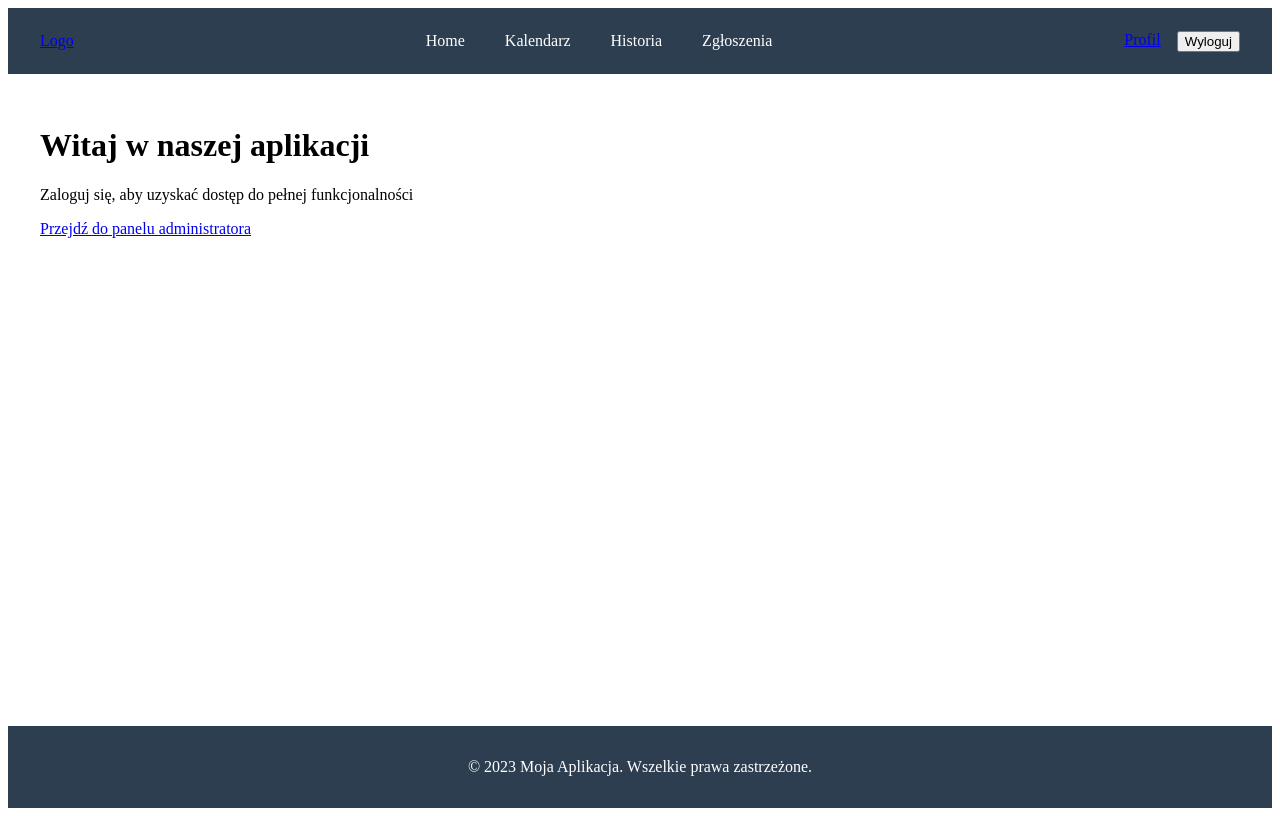
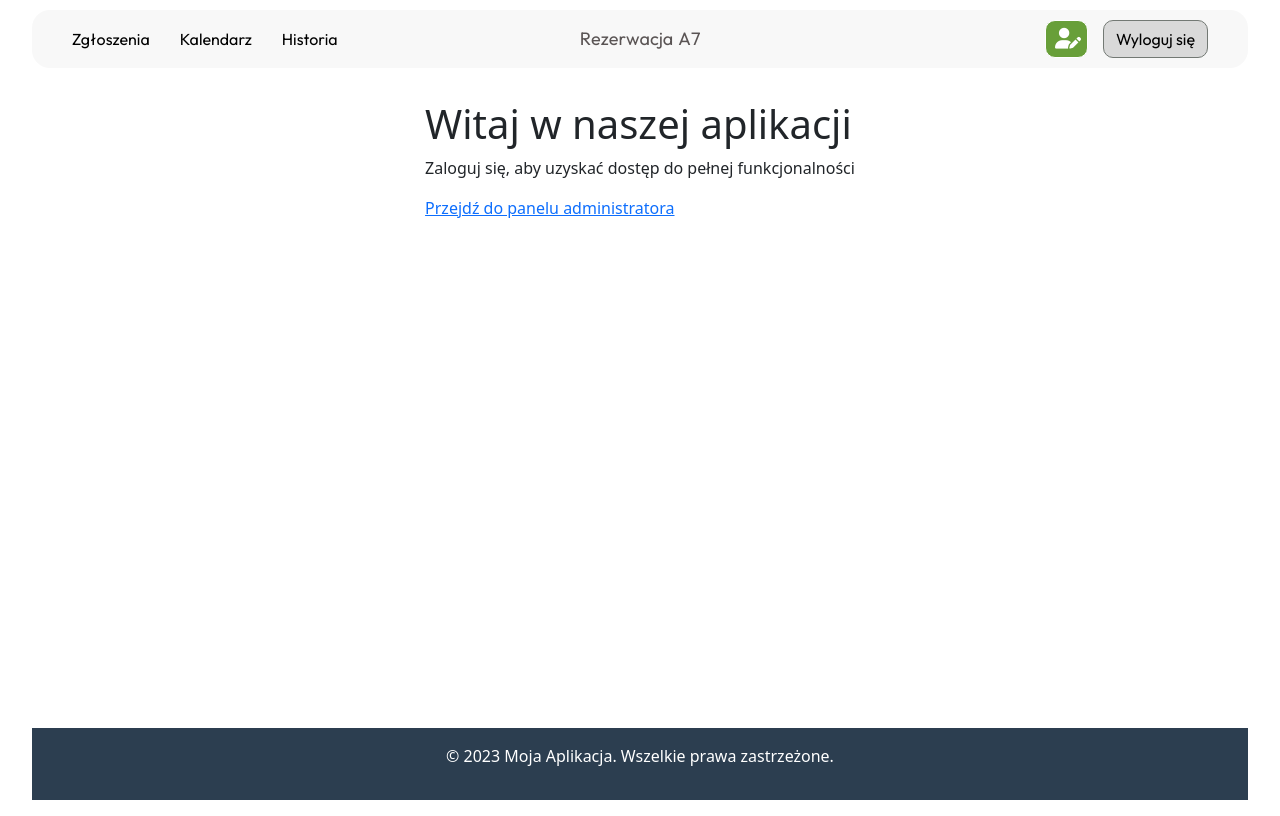
Before and after one commit to Velfoy/Projekt_kompetencyjny, a React (Vite) app in the folder frontend/: page / in a window 1280 px wide. Built offline with nearby package versions, Linux system fonts and the light colour scheme.

Commit message:
Footer responsive done v.1

```diff
--- a/frontend/package.json
+++ b/frontend/package.json
@@ -10,9 +10,11 @@
     "preview": "vite preview"
   },
   "dependencies": {
+    "@fontsource/outfit": "^5.2.5",
     "@reduxjs/toolkit": "^2.8.2",
     "axios": "^1.9.0",
     "bootstrap": "^5.3.6",
+    "bootstrap-icons": "^1.13.1",
     "react": "^19.1.0",
     "react-bootstrap": "^2.10.10",
     "react-dom": "^19.1.0",
--- a/frontend/src/App.tsx
+++ b/frontend/src/App.tsx
@@ -5,6 +5,8 @@ import AppRouter from './routes/AppRouter';
 function App() {
   return (
     <Provider store={store}>
+      <link href="https://fonts.googleapis.com/css2?family=Outfit&display=swap" rel="stylesheet" />
+      <link rel="stylesheet" href="https://cdnjs.cloudflare.com/ajax/libs/font-awesome/6.4.0/css/all.min.css" integrity="sha512-..." />
       <AppRouter />
     </Provider>
   );
--- a/frontend/src/components/layout/Navbar.tsx
+++ b/frontend/src/components/layout/Navbar.tsx
@@ -1,43 +1,139 @@
-import { Link } from 'react-router-dom';
+import { useState } from 'react';
+import { Link, useLocation } from 'react-router-dom';
 import { useAuth } from '@hooks/useAuth';
-import styles from '@styles/layout.module.css';
+import '@styles/components/navbar.css';
 
 const Navbar = () => {
   const { isAuth, role, logout } = useAuth();
+  const [menuOpen, setMenuOpen] = useState(false);
+  const location = useLocation();
+
+  const isActive = (path:string) => {
+    return location.pathname === path;
+  };
 
   return (
-    <nav className={styles.navbar}>
-      <div className={styles.logo}>
-        <Link to="/">Logo</Link>
-      </div>
-
-      <div className={styles.navLinks}>
-        <Link to="/" className={styles.navLink}>Home</Link>
-
+    <nav className="custom-navbar">
+      <div className="left">
+        {isAuth && role === 'admin' && (
+          <Link
+            to="/zgloszenia"
+            className={isActive('/zgloszenia') ? 'active_navbar_link' : ''}
+          >
+            Zgłoszenia
+          </Link>
+        )}
         {isAuth && (
           <>
-            <Link to="/kalendarz" className={styles.navLink}>Kalendarz</Link>
-            <Link to="/historia" className={styles.navLink}>Historia</Link>
-
-            {role === 'admin' && (
-                <>
-            <Link to="/zgloszenia" className={styles.navLink}>Zgłoszenia</Link>
-              </>
-            )}
+            <Link
+              to="/kalendarz"
+              className={isActive('/kalendarz') ? 'active_navbar_link' : ''}
+            >
+              Kalendarz
+            </Link>
+            <Link
+              to="/historia"
+              className={isActive('/historia') ? 'active_navbar_link' : ''}
+            >
+              Historia
+            </Link>
           </>
         )}
       </div>
 
-      <div className={styles.authSection}>
+      <div className="center">
+        <Link
+          to="/"
+          className={`brand ${isActive('/') ? 'active_navbar_link' : ''}`}
+        >
+          {'Rezerwacja'.split('').map((char, index) => (
+            <span key={index}>{char}</span>
+          ))}
+          <span className="special-container">
+            {'A7'.split('').map((char, index) => (
+              <span key={index} className="letter special">
+                {char}
+              </span>
+            ))}
+          </span>
+        </Link>
+      </div>
+
+      <div className="right">
         {isAuth ? (
           <>
-            <Link to="/profile" className={styles.profileLink}>Profil</Link>
-            <button onClick={logout} className={styles.logoutButton}>Wyloguj</button>
+            <div className='profile_div'>
+              <Link
+                to="/profile"
+                aria-label="Profile"
+                className={`profile-icon ${isActive('/profile') ? 'active_navbar_link' : ''}`}
+              >
+                <i className="fa-solid fa-user-pen"></i>
+              </Link>
+            </div>
+            <button onClick={logout}>Wyloguj się</button>
           </>
         ) : (
-          <Link to="/login" className={styles.loginButton}>Zaloguj</Link>
+          <Link
+            to="/login"
+            className={isActive('/login') ? 'active_navbar_link' : ''}
+          >
+            Zaloguj
+          </Link>
         )}
       </div>
+
+      <button
+        className="hamburger"
+        onClick={() => setMenuOpen(!menuOpen)}
+        aria-label="Menu"
+      >
+        ☰
+      </button>
+
+      {menuOpen && (
+        <div className={`mobile-menu ${menuOpen ? 'open' : ''}`}>
+          {isAuth && role === 'admin' && (
+            <Link
+              to="/zgloszenia"
+              className={isActive('/zgloszenia') ? 'active_navbar_link' : ''}
+            >
+              Zgłoszenia
+            </Link>
+          )}
+          {isAuth && (
+            <>
+              <Link
+                to="/kalendarz"
+                className={isActive('/kalendarz') ? 'active_navbar_link' : ''}
+              >
+                Kalendarz
+              </Link>
+              <Link
+                to="/historia"
+                className={isActive('/historia') ? 'active_navbar_link' : ''}
+              >
+                Historia
+              </Link>
+              <Link
+                to="/profile"
+                className={isActive('/profile') ? 'active_navbar_link' : ''}
+              >
+                Profil
+              </Link>
+              <button onClick={logout}>Wyloguj się</button>
+            </>
+          )}
+          {!isAuth && (
+            <Link
+              to="/login"
+              className={isActive('/login') ? 'active_navbar_link' : ''}
+            >
+              Zaloguj
+            </Link>
+          )}
+        </div>
+      )}
     </nav>
   );
 };
--- a/frontend/src/main.tsx
+++ b/frontend/src/main.tsx
@@ -4,6 +4,10 @@ import { Provider } from 'react-redux';
 import { store } from '@store/store';
 import App from './App';
 import './styles/global.css';
+import 'bootstrap/dist/css/bootstrap.min.css';
+import 'bootstrap-icons/font/bootstrap-icons.css';
+import 'bootstrap/dist/js/bootstrap.bundle.min.js';
+
 
 ReactDOM.createRoot(document.getElementById('root')!).render(
   <React.StrictMode>
--- /dev/null
+++ b/frontend/src/styles/components/navbar.css
@@ -0,0 +1,339 @@
+.custom-navbar {
+  display: flex;
+  align-items: center;
+  justify-content: space-between;
+  background: #f8f8f8;
+  padding: 10px 40px;
+  width: 95%;
+  position: relative;
+  font-family: 'Outfit';
+  border-radius:18px ;
+  margin-top: 10px;
+    -webkit-user-select: none;
+  -moz-user-select: none;
+  -ms-user-select: none;
+  user-select: none;
+  transition: all 0.3s ease-in-out;
+}
+.custom-navbar:hover{
+    box-shadow: 1px 2px 4px rgba(0,0,0,0.3);
+}
+.custom-navbar a {
+  text-decoration: none;
+}
+
+
+.left, .right, .center {
+  display: flex;
+  align-items: center;
+  gap: 15px;
+  font-size: 16px;
+}
+.left{
+    gap:30px;
+}
+
+.center {
+  position: absolute;
+  left: 50%;
+  transform: translateX(-50%);
+  font-weight: 600;
+  font-size: 1.5rem;
+  z-index: 1;
+  margin-top: 0px;
+}
+
+.brand {
+  color: #5A5454;
+  text-decoration: none;
+  display: inline-flex;
+  align-items: center;
+
+}
+
+.letter {
+  display: inline-block;
+  position: relative;
+  transform-origin: bottom center;
+  transition: all 0.3s ease;
+}
+.special-container{
+    margin-left: 5px;
+}
+
+.brand:hover .letter {
+  animation: wave 1.2s ease-in-out;
+}
+
+.brand:hover .letter.special {
+  color: #28a745;
+  text-shadow: 0 2px 4px rgba(40, 167, 69, 0.3);
+}
+
+@keyframes wave {
+  0%, 100% {
+    transform: translateY(0) rotate(0deg);
+  }
+  30% {
+    transform: translateY(-8px) rotate(3deg);
+  }
+  60% {
+    transform: translateY(2px) rotate(-2deg);
+  }
+}
+
+.brand:hover .letter:nth-child(1) { animation-delay: 0.00s; }
+.brand:hover .letter:nth-child(2) { animation-delay: 0.05s; }
+.special-container {
+  display: inline-flex;
+  position: relative;
+
+}
+
+.special-container::before {
+  content: '';
+  position: absolute;
+  top: -2px;
+  left: -4px;
+  right: -4px;
+  bottom: -2px;
+  background: rgba(40, 167, 69, 0.1);
+  border-radius: 4px;
+  z-index: -1;
+  transform: scaleX(0);
+  transform-origin: right;
+  transition: transform 0.4s ease;
+}
+
+.brand:hover .special-container::before {
+  transform: scaleX(1);
+  transform-origin: left;
+}
+
+@media (max-width: 768px) {
+  .center {
+    font-size: 1.3rem;
+  }
+
+  @keyframes wave {
+    0%, 100% {
+      transform: translateY(0) rotate(0deg);
+    }
+    30% {
+      transform: translateY(-6px) rotate(2deg);
+    }
+    60% {
+      transform: translateY(1px) rotate(-1deg);
+    }
+  }
+}
+
+
+
+
+.left *,.right *{
+    color:#000;
+}
+.center *{
+    color: #5A5454;
+}
+.right button {
+  padding: 6px 12px;
+  border: 1px solid #737974;
+  cursor: pointer;
+  border-radius: 10px;
+  background-color: #D9D9D9;
+  transition: all 0.3s ease-in-out;
+}
+.right button:hover{
+    transform: translateY(-4px);
+    box-shadow: 0px 2px 2px rgba(0,0,0,0.3);
+    color: #212121;
+    background: #e7e6e6;
+}
+
+.hamburger {
+  display: none;
+  font-size: 1.5rem;
+  background: none;
+  border: none;
+  cursor: pointer;
+}
+
+.mobile-menu {
+  position: absolute;
+  top: 100%;
+  left: 0;
+  right: 0;
+  background: white;
+  border-top: 1px solid #ccc;
+  padding: 15px;
+  display: flex;
+  flex-direction: column;
+  gap: 10px;
+}
+
+.profile_div{
+    border: 1px solid white;
+    border-radius: 10px;
+    height: 38px;
+    padding-left: 3px;
+    padding-top:2px;
+    width: 43px;
+    background-color: #689F39;
+    display: flex;
+    justify-content: center;
+    align-items: center;
+    transition: all 0.3s ease-in-out;
+}
+.profile_div:hover{
+     transform: translateY(-4px);
+    box-shadow: 0px 2px 2px rgba(0,0,0,0.3);
+    color: #737974;
+    background: #046615;
+}
+.profile_div i{
+    color: white;
+    font-size: 1.3rem;
+}
+
+.left *{
+    font-weight: 400;
+    transition: all 0.3s ease-in-out;
+}
+.left *:hover{
+    transform: translateY(-4px);
+    font-weight: 500;
+
+}
+
+.active_navbar_link{
+    font-size: 18px;
+    color:#046615;
+    font-weight: 400;
+    margin-top: -2px;
+}
+
+
+
+
+@media (max-width:996px) and (min-width:767px){
+.left{
+    gap:15px;
+}
+.left *{
+    font-size: 14px;
+}
+}
+@media (max-width: 768px) {
+  .custom-navbar {
+    flex-direction: column;
+    align-items: center;
+    justify-content: center;
+    padding: 10px 20px;
+    width: 95%;
+    margin: 10px auto 0;
+  }
+
+  .left, .right {
+    display: none;
+  }
+
+  .center {
+    position: static;
+    transform: none;
+    margin: 0;
+    order: -1;
+    text-align: center;
+    padding: 10px 0;
+    font-size: 1.4rem;
+  }
+
+  .hamburger {
+    display: block;
+    z-index: 101;
+    position: absolute;
+    right: 20px;
+    top: 15px;
+  }
+
+  .mobile-menu {
+    margin-top: 10px;
+    border-radius: 10px;
+    background: white;
+    padding: 20px;
+    box-shadow: 0 5px 10px rgba(0,0,0,0.1);
+    transform: translateY(-150%);
+    transition: transform 0.3s ease;
+  }
+
+  .mobile-menu.open {
+    transform: translateY(0);
+  }
+  .mobile-menu a {
+    padding: 10px 15px;
+    border-radius: 8px;
+    transition: all 0.3s ease;
+    color: #5A5454;
+    font-size: 1.1rem;
+  }
+
+  .mobile-menu a:hover {
+    background-color: rgba(40, 167, 69, 0.1);
+    transform: translateX(5px);
+  }
+
+  .mobile-menu button {
+    padding: 10px 15px;
+    border-radius: 8px;
+    background: #D9D9D9;
+    border: 1px solid #737974;
+    text-align: left;
+    font-size: 1.1rem;
+    margin-top: 5px;
+  }
+
+  .mobile-menu .profile_div {
+    display: inline-flex;
+    margin: 5px 0;
+  }
+
+  .mobile-menu .active_navbar_link {
+    color: #046615;
+    font-weight: 500;
+    background-color: rgba(4, 102, 21, 0.1);
+    border-left: 3px solid #046615;
+  }
+
+  @keyframes wave {
+    0%, 100% {
+      transform: translateY(0) rotate(0deg);
+    }
+    30% {
+      transform: translateY(-4px) rotate(2deg);
+    }
+    60% {
+      transform: translateY(1px) rotate(-1deg);
+    }
+  }
+
+  .special-container {
+    margin-left: 3px;
+  }
+}
+
+@media (max-width: 480px) {
+  .center {
+    font-size: 1.3rem;
+  }
+
+  .mobile-menu a,
+  .mobile-menu button {
+    font-size: 1rem;
+    padding: 8px 12px;
+  }
+
+  .brand {
+    font-size: 1.2rem;
+  }
+}
--- a/frontend/src/styles/layout.module.css
+++ b/frontend/src/styles/layout.module.css
@@ -1,6 +1,7 @@
 .layout {
   display: flex;
   flex-direction: column;
+  align-items: center;
   min-height: 100vh;
 }
 
@@ -40,6 +41,7 @@
 }
 
 .footer {
+  width: 95%;
   padding: 1rem;
   text-align: center;
   background-color: #2c3e50;
```
Also changed, not shown: 2 other files (tests, documents, lock files or other folders).
